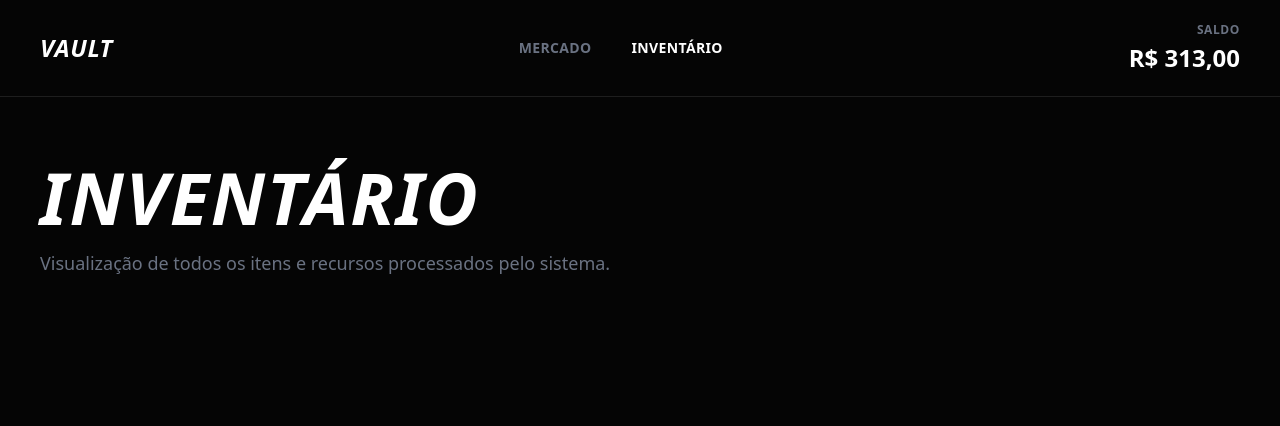
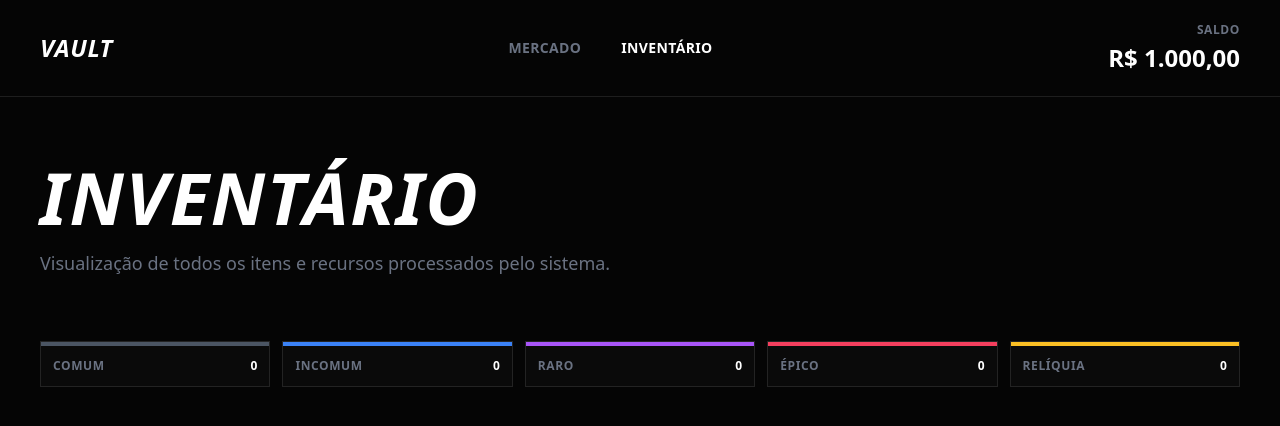
Before and after one commit to Jhnvida/vault, a Nuxt app: page /inventario in a window 1280 px wide. Shown: the top 426 px of the page. Built offline with nearby package versions, Linux system fonts and the light colour scheme.

Commit message:
feat: adiciona página de inventário e funcionalidade de abrir caixas

```diff
--- a/app/composables/useGame.ts
+++ b/app/composables/useGame.ts
@@ -45,7 +45,7 @@ export const formatarChance = (valor: number): string => {
 };
 
 export const useGame = () => {
-    const saldo = useState<number>("saldo", () => Math.round(Math.random() * 500));
+    const saldo = useState<number>("saldo", () => 1000);
     const inventario = useState<Item[]>("inventario", () => []);
 
     const formatadores = {
@@ -78,5 +78,38 @@ export const useGame = () => {
         });
     };
 
-    return { saldo, inventario, niveis: Niveis, caixas: Caixas, gerarLinha, ...formatadores };
+    const adicionarInventario = (item: Item) => {
+        inventario.value.push(item);
+    };
+
+    const venderItem = (item: Item) => {
+        saldo.value += item.valor;
+        inventario.value = inventario.value.filter((i) => i.id !== item.id);
+    };
+
+    const contarItens = (nome: string) => {
+        return inventario.value.filter((item) => item.nivel.nome === nome).length;
+    };
+
+    const processarCompra = (valor: number): boolean => {
+        if (saldo.value >= valor) {
+            saldo.value -= valor;
+            return true;
+        }
+
+        return false;
+    };
+
+    return {
+        saldo,
+        inventario,
+        niveis: Niveis,
+        caixas: Caixas,
+        gerarLinha,
+        adicionarInventario,
+        venderItem,
+        contarItens,
+        processarCompra,
+        ...formatadores,
+    };
 };
--- a/app/pages/caixa/[id].vue
+++ b/app/pages/caixa/[id].vue
@@ -51,13 +51,19 @@
                         <span class="text-2xl font-bold uppercase text-white">{{ moeda(total) }}</span>
                     </div>
                 </div>
-                <button class="vault-btn w-full disabled:opacity-30 disabled:grayscale transition-all duration-300" :disabled="!custo">
+                <button
+                    @click="abrirCaixa"
+                    class="vault-btn w-full disabled:opacity-30 disabled:grayscale transition-all duration-300"
+                    :disabled="!compravel || girando"
+                >
                     Confirmar
                 </button>
             </div>
 
             <div class="col-span-8">
-                <div class="vault-surface w-full min-h-full flex flex-col items-center justify-center gap-4 overflow-hidden py-3">
+                <div class="vault-surface relative w-full min-h-full flex flex-col items-center justify-center gap-4 overflow-hidden py-3">
+                    <div class="absolute top-0 bottom-0 w-0.5 h-full bg-white/5"></div>
+
                     <div v-for="(linha, index) in linhas" :key="index" class="flex items-center gap-3">
                         <div v-for="(item, index) in linha" :key="index" class="vault-surface w-40 h-52 flex flex-col relative p-4">
                             <div class="absolute top-0 left-0 right-0 h-1" :style="{ background: item.nivel.cor }"></div>
@@ -84,8 +90,12 @@
 
 <script setup lang="ts">
 const route = useRoute();
+
 const quantidade = useState("quantidade", () => 1);
-const { saldo, niveis, caixas, gerarLinha, chance, moeda } = useGame();
+const girando = useState("girando", () => false);
+const linhas = useState<Item[][]>("linhas", () => []);
+
+const { saldo, niveis, caixas, gerarLinha, moeda, chance, processarCompra, adicionarInventario } = useGame();
 
 const caixa = computed(() => {
     return caixas.find((c) => c.id === route.params.id);
@@ -95,12 +105,27 @@ const total = computed(() => {
     return (caixa.value?.custo ?? 0) * quantidade.value;
 });
 
-const custo = computed(() => {
+const compravel = computed(() => {
     return (saldo.value ?? 0) >= total.value;
 });
 
-const linhas = computed(() => {
-    if (!caixa.value) return [];
-    return Array.from({ length: quantidade.value }, () => gerarLinha(caixa.value!));
-});
+const abrirCaixa = () => {
+    if (!caixa.value || !compravel.value || girando.value) return;
+
+    if (processarCompra(total.value)) {
+        const novas = Array.from({ length: quantidade.value }, () => gerarLinha(caixa.value!));
+
+        linhas.value = novas;
+        girando.value = true;
+
+        setTimeout(() => {
+            girando.value = false;
+
+            novas.forEach((linha) => {
+                const vencedor = linha[45];
+                adicionarInventario(vencedor!);
+            });
+        }, 4000);
+    }
+};
 </script>
--- a/app/pages/inventario/index.vue
+++ b/app/pages/inventario/index.vue
@@ -5,12 +5,45 @@
             <p class="text-gray-500 text-lg max-w-xl">Visualização de todos os itens e recursos processados pelo sistema.</p>
         </div>
 
-        <div v-for="item in inventario">
-            {{ item.valor }}
+        <div class="grid grid-cols-5 gap-3">
+            <div v-for="nivel in niveis" class="vault-surface w-full">
+                <div class="w-full h-1" :style="{ background: nivel.cor }"></div>
+
+                <div class="flex items-center justify-between p-3">
+                    <span class="vault-label">{{ nivel.nome }}</span>
+                    <span class="text-xs font-bold text-white">{{ contarItens(nivel.nome) }}</span>
+                </div>
+            </div>
+        </div>
+
+        <div class="grid grid-cols-7 gap-3">
+            <div v-for="(item, index) in inventario" :key="index" class="vault-surface w-full h-52 flex flex-col relative p-4">
+                <div class="absolute top-0 left-0 right-0 h-1" :style="{ background: item.nivel.cor }"></div>
+
+                <span class="text-[11px] font-black uppercase" :style="{ color: item.nivel.cor }">
+                    {{ item.nivel.nome }}
+                </span>
+
+                <div class="flex-1 flex items-center justify-center">
+                    <Icon name="lucide:box" :style="{ color: item.nivel.cor }" class="w-14 h-14 drop-shadow-lg opacity-70" />
+                </div>
+
+                <div class="mt-4 pt-3 border-t border-white/5 flex flex-col gap-1">
+                    <span class="text-[10px] text-gray-500 font-bold uppercase">Valor Estimado</span>
+                    <span class="text-xs font-bold text-white">{{ moeda(item.valor) }}</span>
+                </div>
+
+                <button
+                    @click="venderItem(item)"
+                    class="text-[10px] bg-white/5 hover:bg-red-500/20 hover:text-red-400 px-2 py-1 transition-colors uppercase font-bold mt-4"
+                >
+                    Vender
+                </button>
+            </div>
         </div>
     </main>
 </template>
 
 <script setup lang="ts">
-const { inventario } = useGame();
+const { inventario, niveis, moeda, venderItem, contarItens } = useGame();
 </script>
```
